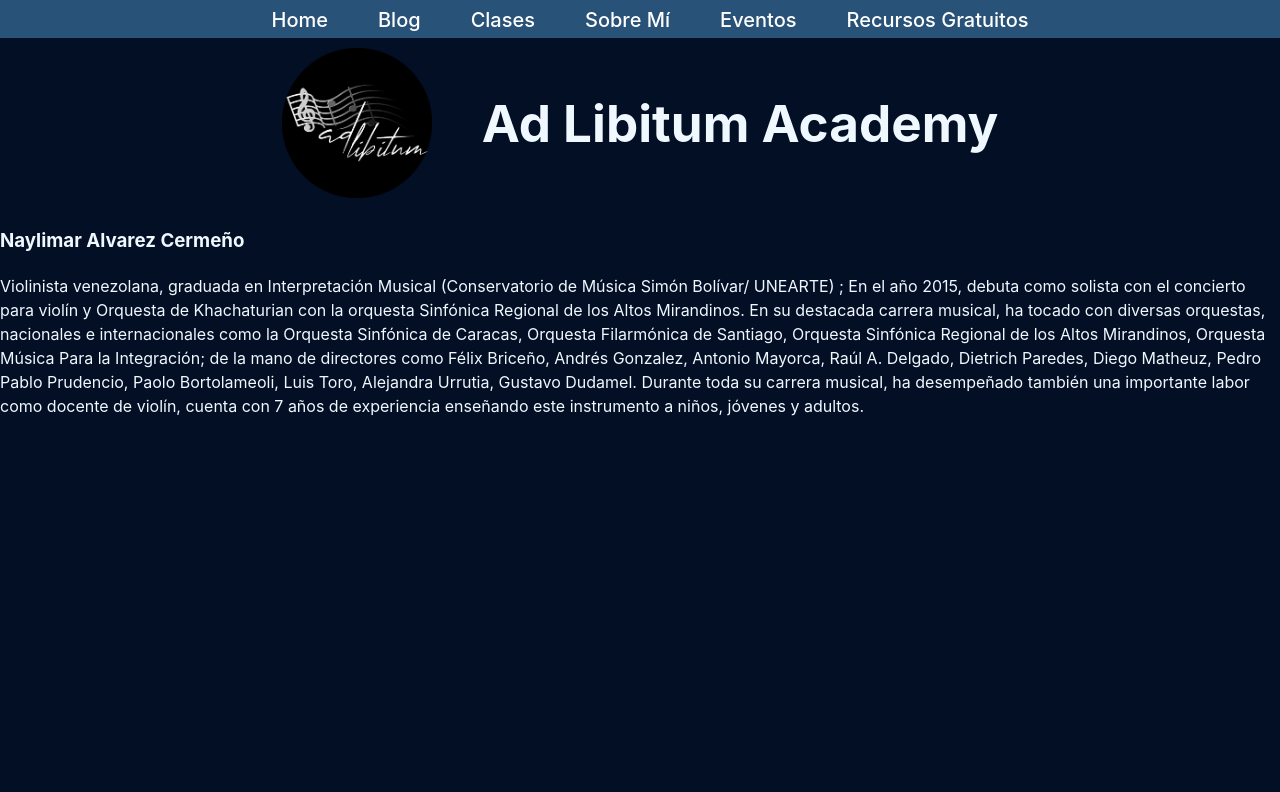
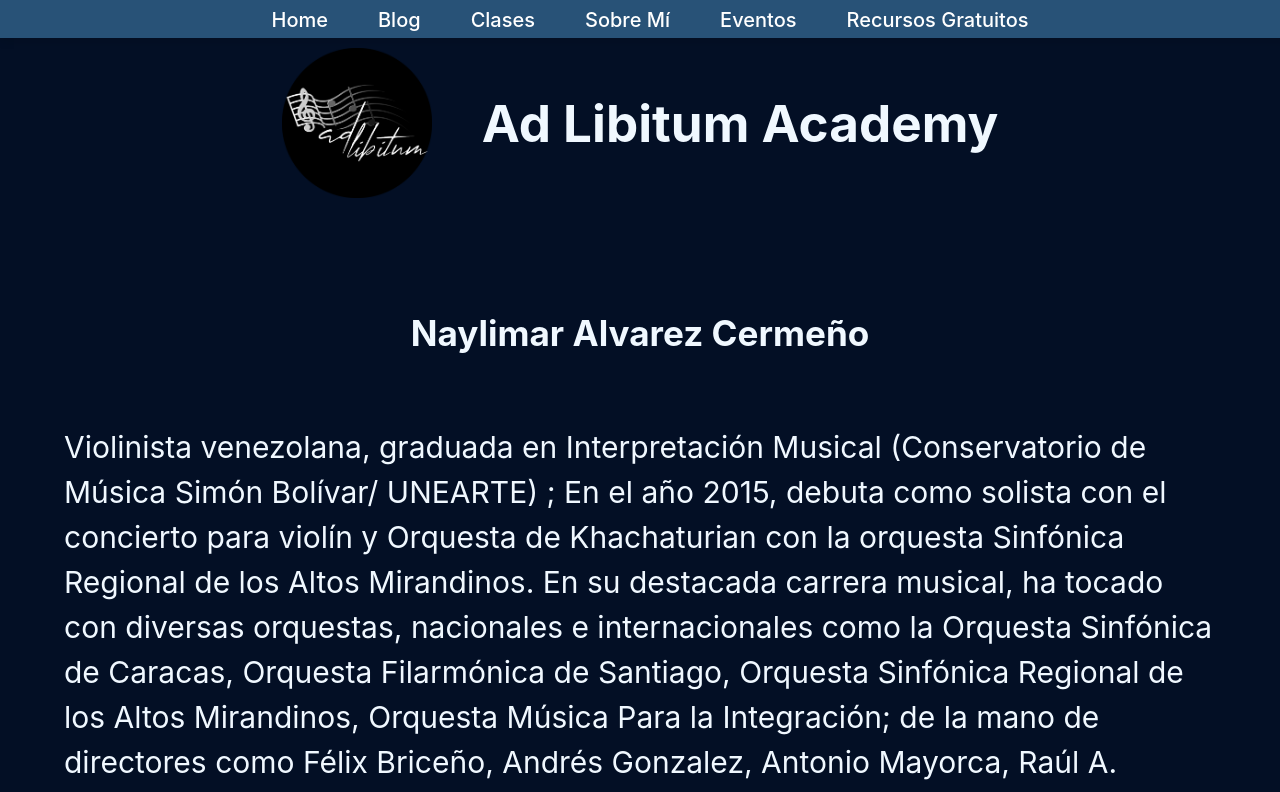
Before and after one commit to Nayde227/AdLibitum, a React (Vite) app: page /about-me in a window 1280 px wide. Shown: the top 792 px of the page. Built offline with nearby package versions, Linux system fonts and the light colour scheme.

Commit message:
about me sin foto

```diff
--- a/package.json
+++ b/package.json
@@ -10,8 +10,12 @@
     "preview": "vite preview"
   },
   "dependencies": {
+    "@mui/icons-material": "^5.15.18",
+    "@mui/material": "^5.15.18",
+    "@mui/styled-engine-sc": "^6.0.0-alpha.18",
     "react": "^18.2.0",
-    "react-dom": "^18.2.0"
+    "react-dom": "^18.2.0",
+    "styled-components": "^6.1.11"
   },
   "devDependencies": {
     "@types/react": "^18.2.43",
--- a/src/Blog.css
+++ b/src/Blog.css
@@ -12,6 +12,7 @@
   height: 18px;
   background-color: rgb(40, 82, 119);
   color: black;
+  box-shadow: 0 4px 8px rgba(0, 0, 0, 0.1); /* Sombra */
 }
 .logo{
   height: 150px;
@@ -44,4 +45,5 @@
   gap: 50px;
   margin-top: -5px;
   list-style-type: none;
+
 }
--- a/src/components/SobreMi.jsx
+++ b/src/components/SobreMi.jsx
@@ -7,7 +7,7 @@
     return(
         <>
         <Nav></Nav>
-        <div ></div>
+        <div className='homeText'>
         <h3>Naylimar Alvarez Cermeño</h3>
         <p className='texto1'>
 Violinista venezolana, graduada en Interpretación Musical
@@ -22,7 +22,7 @@
  Luis Toro, Alejandra Urrutia, Gustavo Dudamel. Durante toda su carrera musical,
  ha desempeñado también una importante labor como docente de violín, cuenta con 7 años de
   experiencia enseñando este instrumento a niños, jóvenes y adultos.
-</p>
+</p></div>
         </>
     )
 }
```
Also changed, not shown: 1 other file (tests, documents, lock files or other folders).
